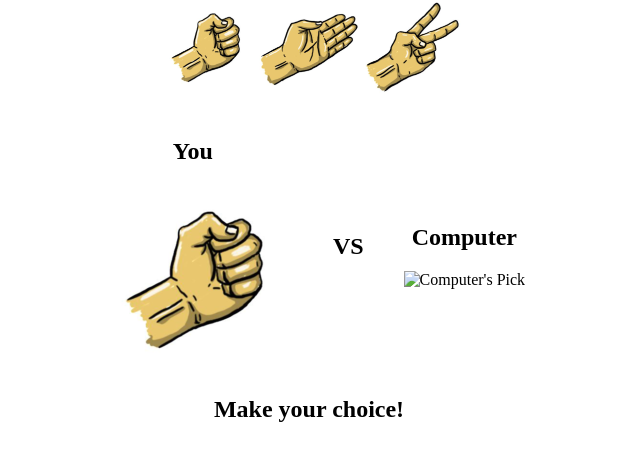
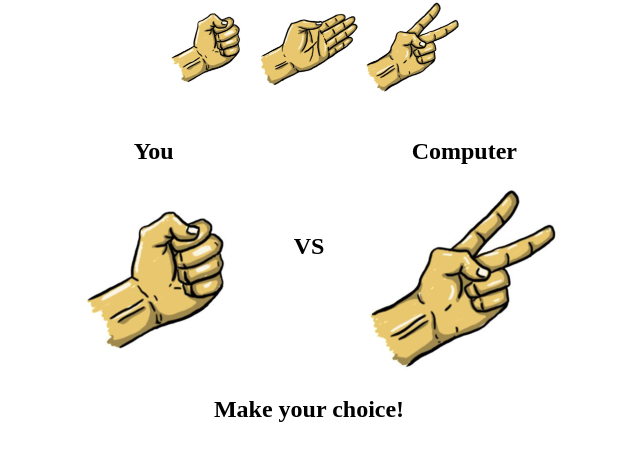
Before and after one commit to junterealrichard/rock-paper-scissor, a plain HTML site: page index.html in a window 1280 px wide. Shown: the part 108-568 px from the top of the page, without its empty margins (331-971 px from the left). Drawn offline with Linux system fonts and the light colour scheme.

Commit message:
Update index.html

```diff
--- a/index.html
+++ b/index.html
@@ -47,7 +47,7 @@
             </div>
             <div>
                 <h2>Computer</h2>
-                <img src="" alt="Computer's Pick" id="computer-pick">
+                <img src="scissors.png" alt="Computer's Pick" id="computer-pick">
             </div>
         </div>
         <div class="result" id="result">Make your choice!</div>
```
